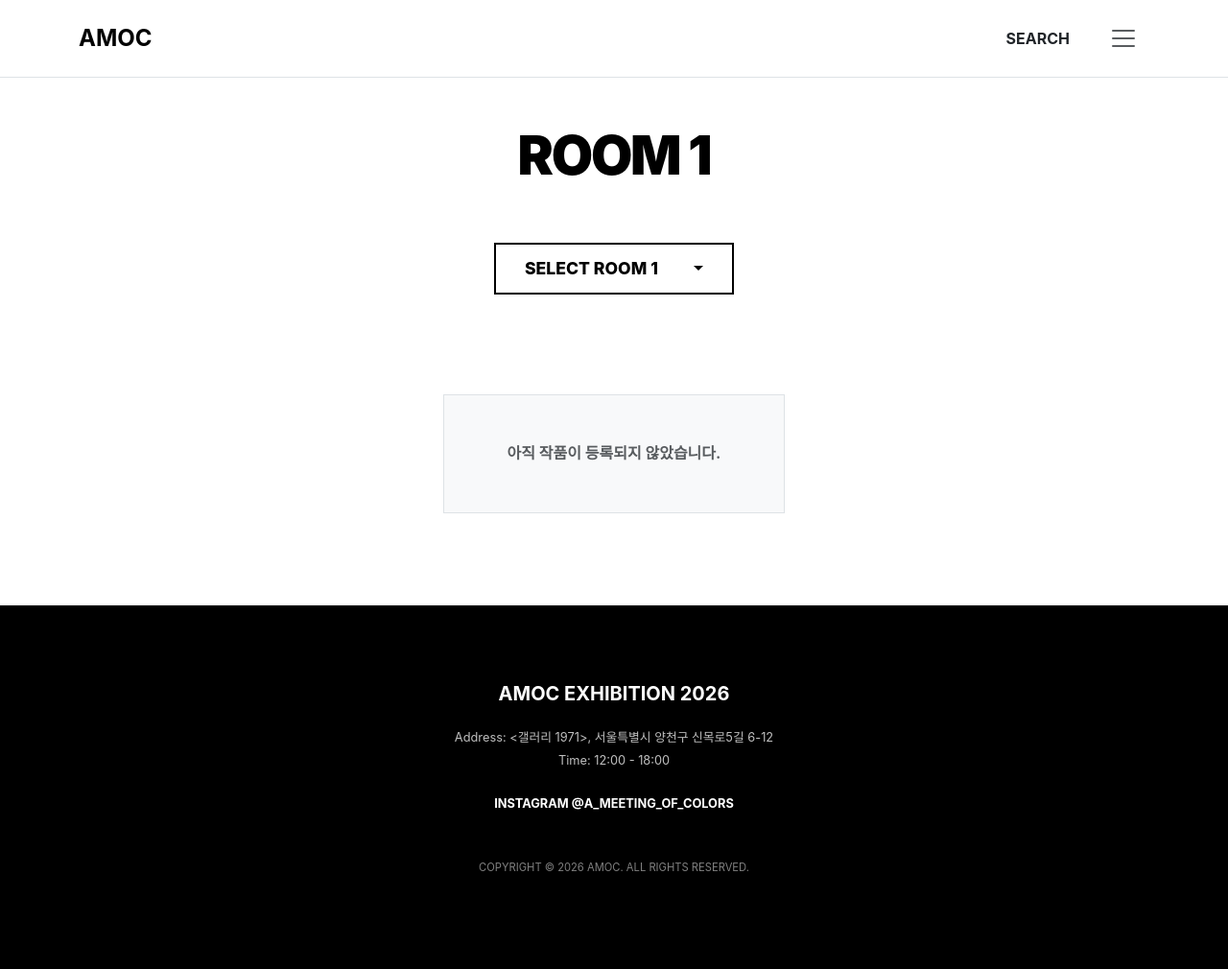
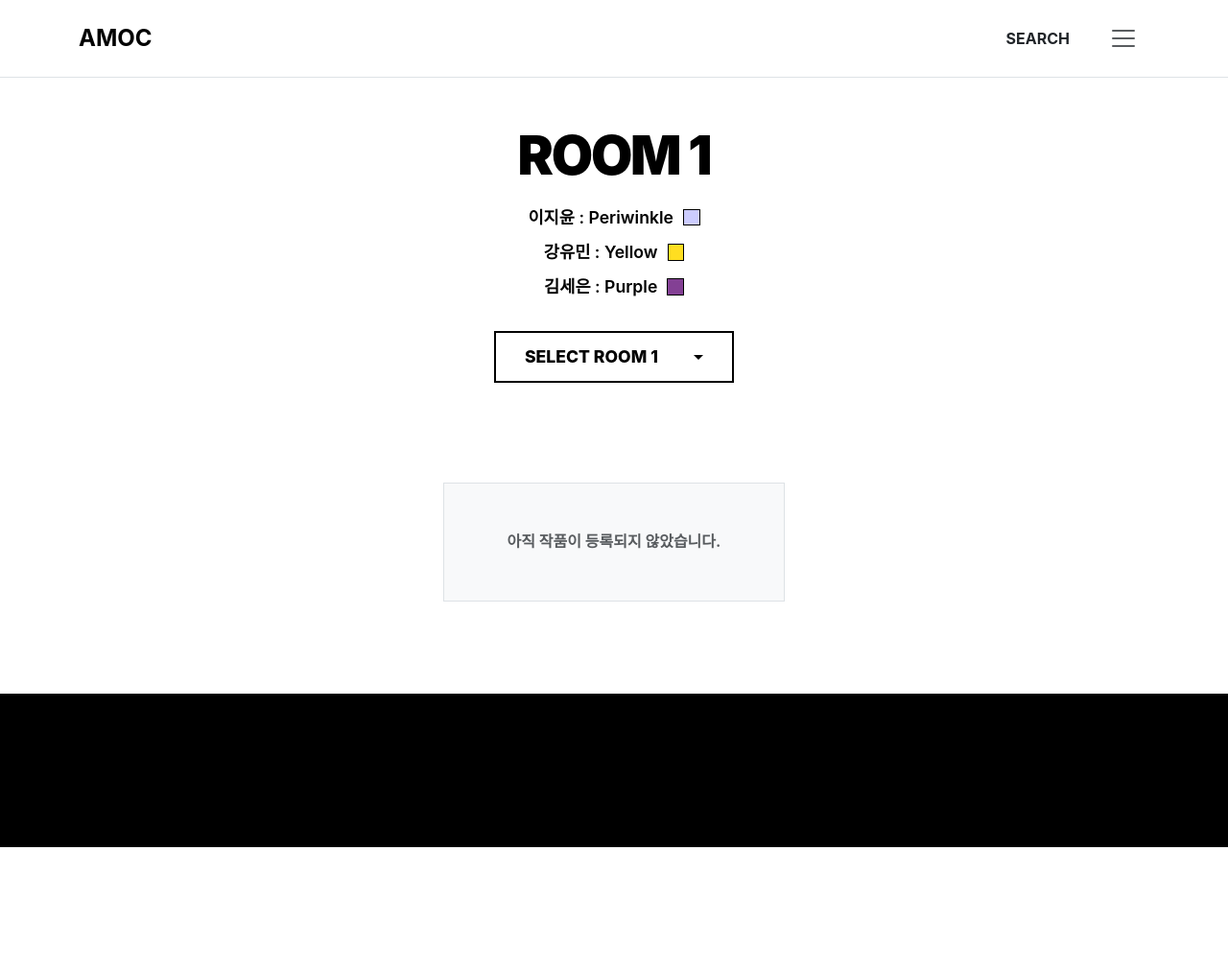
Before and after one commit to KyleKL/AMOC, a Flask app: page /room/1 in a window 1280 px wide. Shown: the whole page at 96% size. After the commit the page ends 883 px from the top, so only its background shows below. Run offline with Flask 3, Linux system fonts and the light colour scheme; data comes from the database, SQL or seed files in the repository; some web fonts are replaced.

Commit message:
Update room.html 2

```diff
--- a/templates/room.html
+++ b/templates/room.html
@@ -7,37 +7,38 @@
     <link href="https://cdn.jsdelivr.net/npm/bootstrap@5.3.0/dist/css/bootstrap.min.css" rel="stylesheet">
     <link rel="stylesheet" href="{{ url_for('static', filename='css/style.css') }}">
     <style>
+        /* 아티스트 정보 스타일 */
+        .artist-list {
+            display: flex;
+            flex-direction: column;
+            align-items: center;
+            gap: 8px;
+            margin-bottom: 20px;
+        }
+        .artist-item {
+            font-weight: 600;
+            font-size: 1.1rem;
+            display: flex;
+            align-items: center;
+            gap: 10px;
+        }
+        .color-square {
+            display: inline-block;
+            width: 1.1rem; /* 글자 크기와 동일하게 설정 */
+            height: 1.1rem;
+            border: 1px solid #000; /* 얇은 검은 테두리 */
+            vertical-align: middle;
+        }
+
+        /* 기존 드롭다운 스타일 유지 */
         .room-dropdown-btn {
-            background-color: #fff;
-            color: #000;
-            border: 2px solid #000;
-            font-weight: 800;
-            font-size: 1.1rem;
-            border-radius: 0;
-            padding: 12px 30px;
-            width: 250px;
-            display: flex;
-            justify-content: space-between;
-            align-items: center;
+            background-color: #fff; color: #000; border: 2px solid #000;
+            font-weight: 800; font-size: 1.1rem; border-radius: 0;
+            padding: 12px 30px; width: 250px; display: flex;
+            justify-content: space-between; align-items: center;
         }
-        .room-dropdown-btn:hover, .room-dropdown-btn:focus {
-            background-color: #f8f8f8;
-            box-shadow: none;
-        }
-        .dropdown-menu {
-            border-radius: 0;
-            border: 2px solid #000;
-            width: 250px;
-            margin-top: -2px !important;
-            padding: 0;
-        }
-        .dropdown-item {
-            font-weight: 600;
-            padding: 12px 20px;
-            border-bottom: 1px solid #eee;
-        }
-        .dropdown-item:last-child { border-bottom: none; }
-        .dropdown-item:hover { background-color: #000; color: #fff; }
+        .dropdown-menu { border-radius: 0; border: 2px solid #000; width: 250px; padding: 0; }
+        .dropdown-item { font-weight: 600; padding: 12px 20px; }
         .dropdown-item.active { background-color: #333; color: #fff; }
     </style>
 </head>
@@ -55,36 +56,23 @@
     </div>
 </nav>
 
-<div class="offcanvas offcanvas-end" id="sideMenu">
-    <div class="offcanvas-header border-bottom">
-        <h5 class="offcanvas-title fw-bold">AMOC MENU</h5>
-        <button type="button" class="btn-close" data-bs-dismiss="offcanvas"></button>
-    </div>
-    <div class="offcanvas-body p-0">
-        <div class="list-group list-group-flush">
-            <a href="/" class="list-group-item list-group-item-action py-3">Main Home</a>
-            <a href="/room/1" class="list-group-item list-group-item-action py-3 fw-bold text-dark">Exhibition Rooms</a>
-            <a href="/experience" class="list-group-item list-group-item-action py-3">Experience Zone</a>
-            <a href="/goods" class="list-group-item list-group-item-action py-3">Exhibition Goods</a>
-            <a href="/search" class="list-group-item list-group-item-action py-3">Search</a>
-            {% if session['user_id'] %}
-            <a href="/admin" class="list-group-item list-group-item-action py-3 text-primary">Admin Panel</a>
-            <a href="/logout" class="list-group-item list-group-item-action py-3 text-danger">Logout</a>
-            {% else %}
-            <a href="/login" class="list-group-item list-group-item-action py-3">Admin Login</a>
-            {% endif %}
+<div class="container py-5">
+    <header class="mb-4 text-center">
+        <h1 class="display-4 mb-3">ROOM {{ room_num }}</h1>
+
+        <div class="artist-list">
+            {% for artist in artists_info %}
+            <div class="artist-item">
+                {{ artist.name }} : {{ artist.color_name }}
+                <span class="color-square" style="background-color: {{ artist.hex }};"></span>
+            </div>
+            {% endfor %}
         </div>
-    </div>
-</div>
-
-<div class="container py-5">
-    <header class="mb-5 text-center">
-        <h1 class="display-4">ROOM {{ room_num }}</h1>
     </header>
 
     <div class="d-flex justify-content-center mb-5 sticky-top bg-white py-2" style="top:70px; z-index:100;">
         <div class="dropdown">
-            <button class="btn room-dropdown-btn dropdown-toggle" type="button" data-bs-toggle="dropdown" aria-expanded="false">
+            <button class="btn room-dropdown-btn dropdown-toggle" type="button" data-bs-toggle="dropdown">
                 SELECT ROOM {{ room_num }}
             </button>
             <ul class="dropdown-menu">
@@ -99,9 +87,7 @@
         {% for art in artworks %}
         <div class="col">
             <div class="card h-100 artwork-card" onclick="location.href='/artwork/{{ art.id }}'">
-                <div class="card-img-wrapper">
-                    <img src="/static/uploads/{{ art.image_file }}" class="card-img-top">
-                </div>
+                <div class="card-img-wrapper"><img src="/static/uploads/{{ art.image_file }}" class="card-img-top"></div>
                 <div class="card-body px-0 pt-3 text-center">
                     <h5 class="artwork-title mb-1" style="font-size:1rem;">{{ art.title }}</h5>
                     <p class="text-muted small fw-medium">{{ art.artist }}</p>
@@ -110,25 +96,14 @@
         </div>
         {% else %}
         <div class="col-12 py-5 d-flex justify-content-center align-items-center">
-            <div class="text-center p-5 border w-100 bg-light text-muted fw-bold">
-                아직 작품이 등록되지 않았습니다.
-            </div>
+            <div class="text-center p-5 border w-100 bg-light text-muted fw-bold">아직 작품이 등록되지 않았습니다.</div>
         </div>
         {% endfor %}
     </div>
 </div>
 
 <footer>
-    <div class="container text-center">
-        <h5 class="mb-4 fw-bold">AMOC EXHIBITION 2026</h5>
-        <p class="mb-1 opacity-75">Address: &lt;갤러리 1971&gt;, 서울특별시 양천구 신목로5길 6-12</p>
-        <p class="mb-1 opacity-75">Time: 12:00 - 18:00</p>
-        <div class="mt-4">
-            <a href="https://instagram.com/a_meeting_of_colors" class="text-white text-decoration-none fw-bold" target="_blank">INSTAGRAM @A_MEETING_OF_COLORS</a>
-        </div>
-        <p class="mt-5 opacity-50 small">COPYRIGHT &copy; 2026 AMOC. ALL RIGHTS RESERVED.</p>
-    </div>
-</footer>
+    </footer>
 
 <script src="https://cdn.jsdelivr.net/npm/bootstrap@5.3.0/dist/js/bootstrap.bundle.min.js"></script>
 </body>
```
